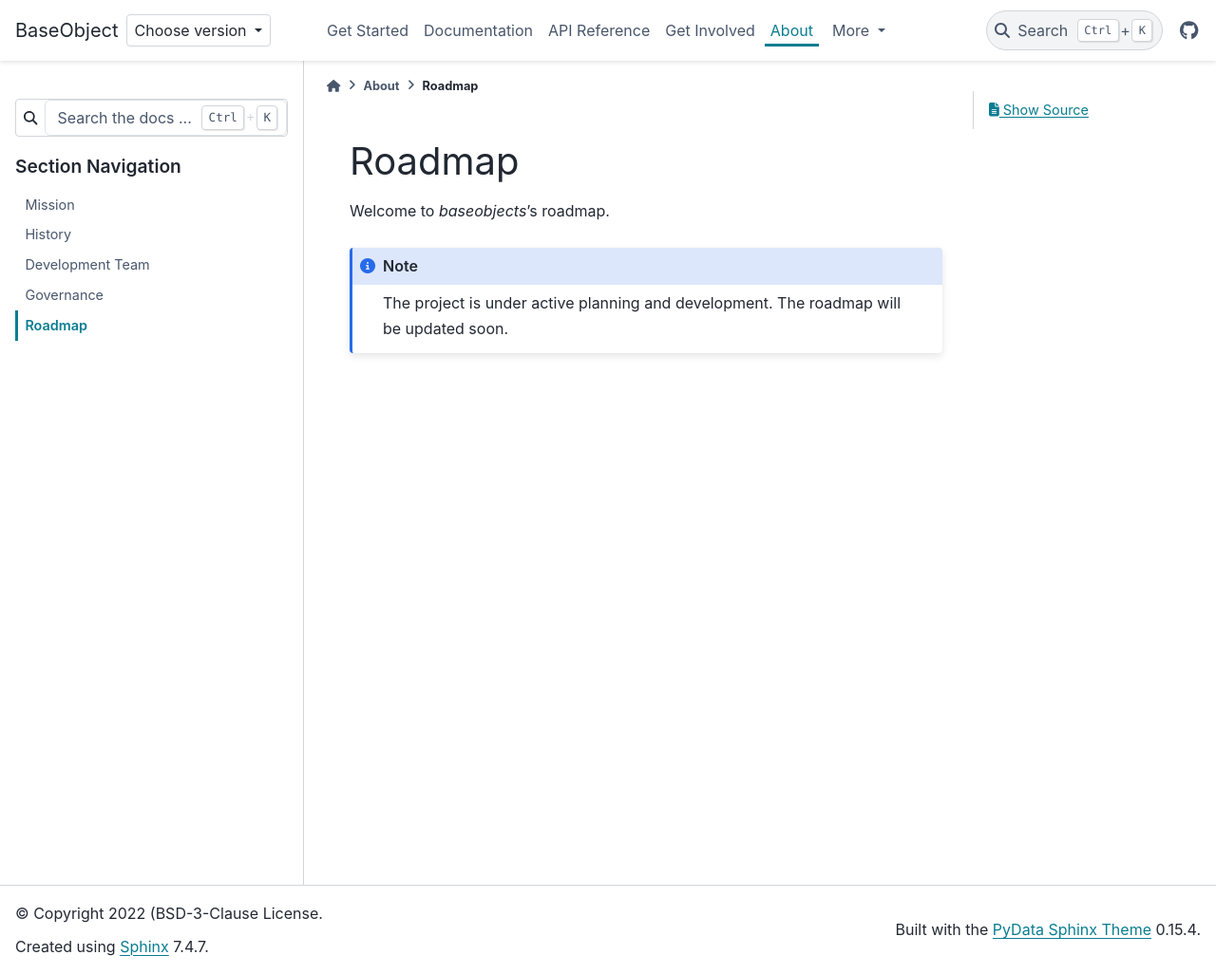
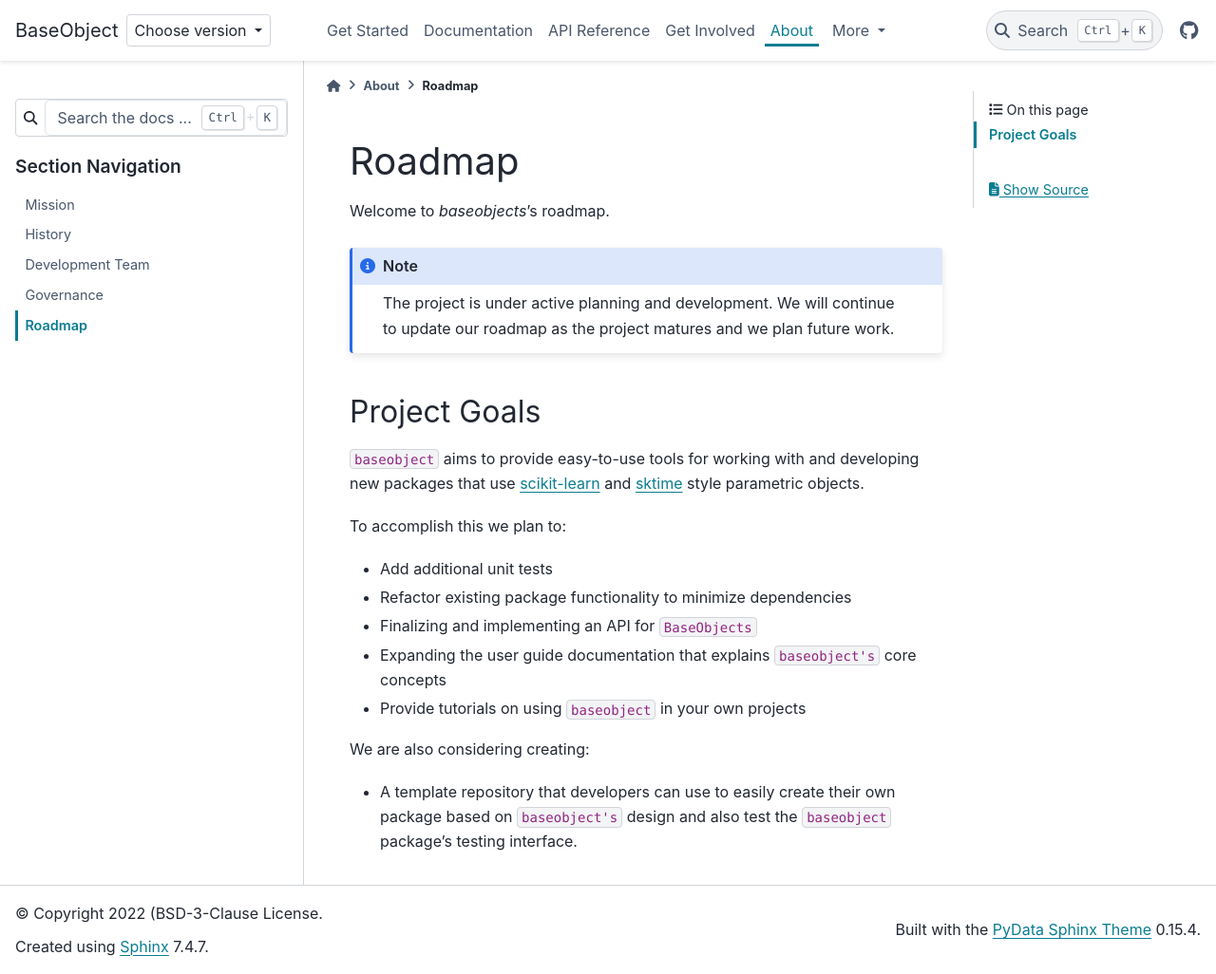
Before and after one commit to sktime/skbase, a Sphinx documentation site: the page built from docs/source/about/roadmap.rst, in a window 1280 px wide and 1026 px high. Shown: the whole window at 95% size. Built offline with Sphinx 7.4.7 and the PyData theme 0.15.4, drawn with Linux system fonts in a browser that asks for light colours; comment, search, counter and statistics services are not loaded.

Commit message:
Another round of updates to about section

```diff
--- a/docs/source/about/roadmap.rst
+++ b/docs/source/about/roadmap.rst
@@ -8,5 +8,29 @@ Welcome to `baseobjects`'s roadmap.
 
 .. note::
 
-    The project is under active planning and development. The roadmap will be
-    updated soon.
+    The project is under active planning and development. We will continue to update
+    our roadmap as the project matures and we plan future work.
+
+Project Goals
+=============
+
+``baseobject`` aims to provide easy-to-use tools for working with and
+developing new packages that use `scikit-learn`_ and `sktime`_ style
+parametric objects.
+
+To accomplish this we plan to:
+
+- Add additional unit tests
+- Refactor existing package functionality to minimize dependencies
+- Finalizing and implementing an API for ``BaseObjects``
+- Expanding the user guide documentation that explains ``baseobject's`` core concepts
+- Provide tutorials on using ``baseobject`` in your own projects
+
+We are also considering creating:
+
+- A template repository that developers can use to easily create their own
+  package based on ``baseobject's`` design and also test the ``baseobject``
+  package's testing interface.
+
+.. _scikit-learn: https://scikit-learn.org/stable/index.html
+.. _sktime: https://www.sktime.org/en/stable/index.html
```
Also changed, not shown: docs/source/about/governance.rst (+45 -108 lines), docs/source/about/history.rst (+4 -4 lines).
